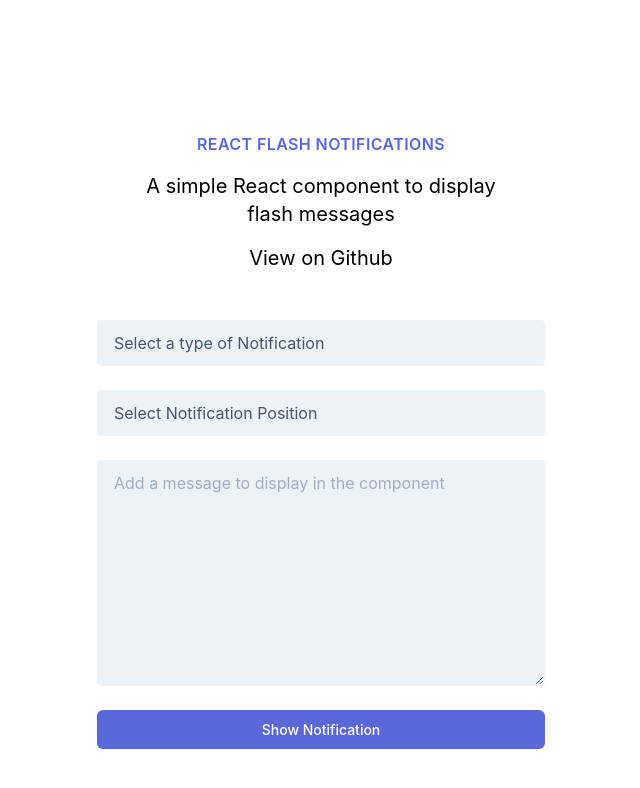
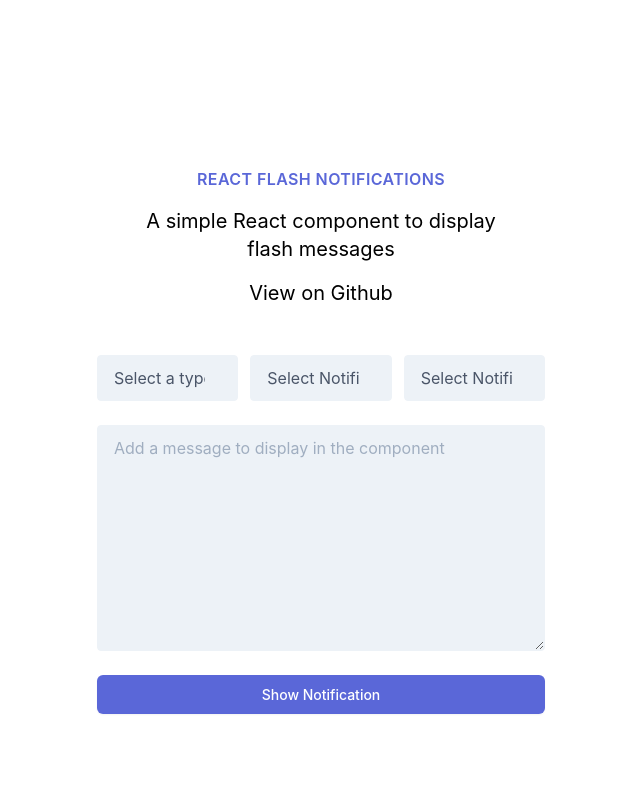
Before and after one commit to claeusdev/react-flash-message, a React (Create React App) app: page / in a window 1280 px wide. Shown: the top 788 px of the page, without its empty margins (319-959 px from the left). Built offline with nearby package versions, Linux system fonts and the light colour scheme.

Commit message:
Added toaster custom duration for it to auto close by itself

```diff
--- a/src/App.js
+++ b/src/App.js
@@ -7,7 +7,12 @@
   const [active, setActive] = useState(false);
   const [type, setType] = useState("default");
   const [position, setPosition] = useState("default");
+  const [timer, setTimer] = useState(2000);
   const [message, setMessage] = useState("");
+
+  const hideToast = () => {
+    setActive(false);
+  };
 
   return (
     <div className="min-h-screen bg-gray-50 flex flex-col justify-center py-12 sm:px-6 lg:px-8">
@@ -33,6 +38,7 @@
             </div>
           </div>
         </div>
+        <div className="grid md:grid-cols-3 gap-3">
           <select
             className="block appearance-none mb-6 w-full bg-gray-200 border border-gray-200 text-gray-700 py-3 px-4 pr-8 rounded leading-tight focus:outline-none focus:bg-white focus:border-gray-500"
             id="lang"
@@ -62,6 +68,21 @@
             <option value="bleft">Bottom Left</option>
             <option value="bright">Bottom Right</option>
           </select>
+          <select
+            className="block appearance-none mb-6 w-full bg-gray-200 border border-gray-200 text-gray-700 py-3 px-4 pr-8 rounded leading-tight focus:outline-none focus:bg-white focus:border-gray-500"
+            id="lang"
+            onChange={({ target }) => {
+              setTimer(target.value);
+              setActive(false);
+            }}
+            value={timer}
+          >
+            <option value="2000">Select Notification Duration</option>
+            <option value="4000">4000s</option>
+            <option value="6000">6000s</option>
+            <option value="8000">8000s</option>
+          </select>
+        </div>
         <textarea
           className="block appearance-none w-full bg-gray-200 border border-gray-200 text-gray-700 py-3 px-4 pr-8 rounded leading-tight focus:outline-none focus:bg-white focus:border-gray-500"
           cols="30"
@@ -69,7 +90,7 @@
           value={message}
           onChange={(e) => setMessage(e.currentTarget.value)}
           placeholder="Add a message to display in the component"
-        ></textarea>
+        />
 
         <div className="mt-6">
           <span className="block w-full rounded-md shadow-sm">
@@ -77,7 +98,11 @@
               type="submit"
               onClick={() => {
                 console.log("here");
+                hideToast();
+                if (message) {
                   setActive(true);
+                  window.setTimeout(hideToast, timer);
+                }
               }}
               className="w-full flex justify-center py-2 px-4 border border-transparent text-sm font-medium rounded-md text-white bg-indigo-600 hover:bg-indigo-500 focus:outline-none focus:border-indigo-700 focus:shadow-outline-indigo active:bg-indigo-700 transition duration-150 ease-in-out"
             >
@@ -86,15 +111,13 @@
           </span>
         </div>
 
-        {active ? (
+        {active && (
           <Toast
             type={type}
             message={message}
             position={position}
-            duration={3000}
+            duration={8000}
           />
-        ) : (
-          ""
         )}
       </div>
     </div>
```
Lines whose indentation alone changed are shown as unchanged.
